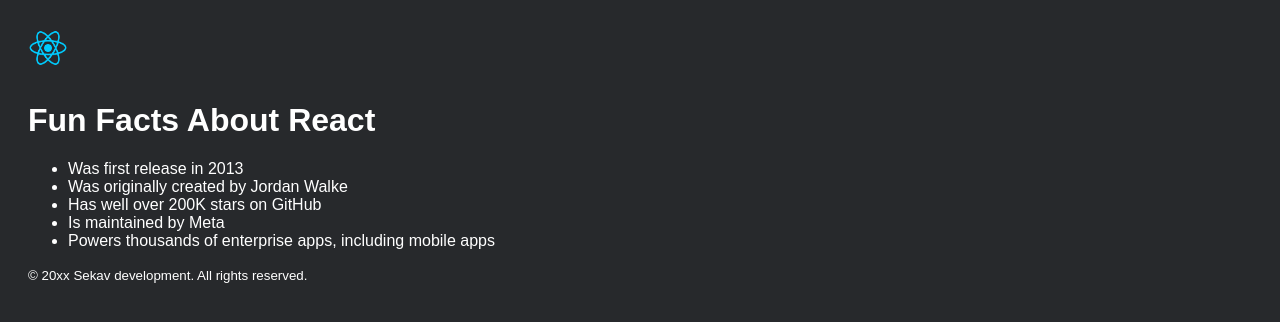
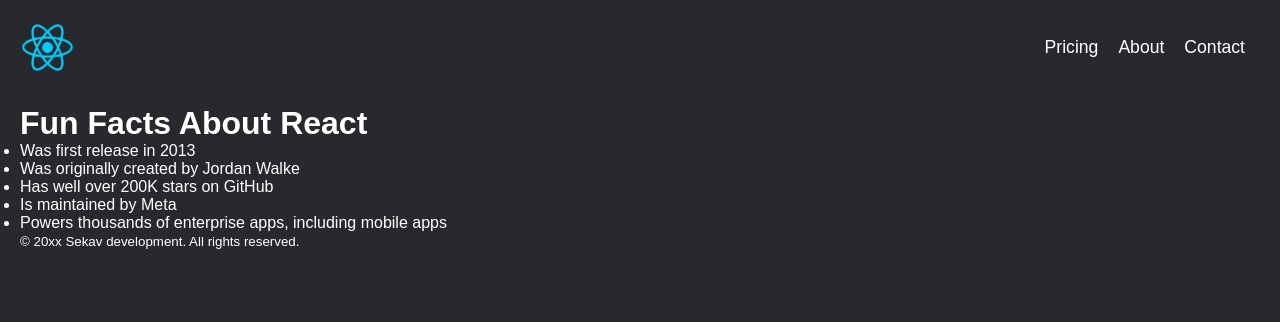
Before and after one commit to SekavArielight/react-facts-scrimba, a React (Vite) app: page / in a window 1280 px wide. Shown: the top 322 px of the page. Built offline with nearby package versions, Linux system fonts and the light colour scheme.

Commit message:
Refactor Header component and update CSS for improved layout and styling

```diff
--- a/src/components/Header.jsx
+++ b/src/components/Header.jsx
@@ -1,16 +1,23 @@
-import React from 'react'
+import React from "react";
 
 const Header = () => {
   return (
     <header>
-        <img
-          src="../public/react-logo.png"
-          alt="React Logo"
-          width={40}
-          height={40}
-        />
-      </header>
-  )
-}
+      <img
+        src="../public/react-logo.png"
+        alt="React Logo"
+        className="logo"
+      />
 
-export default Header
+      <nav>
+        <ul className="nav-list">
+          <li>Pricing</li>
+          <li>About</li>
+          <li>Contact</li>
+        </ul>
+      </nav>
+    </header>
+  );
+};
+
+export default Header;
--- a/src/index.css
+++ b/src/index.css
@@ -1,3 +1,9 @@
+*{
+    margin: 0;
+    padding: 0;
+    box-sizing: border-box;
+}
+
 body {
     padding: 20px;
     font-family: Arial, Helvetica, sans-serif;
@@ -5,6 +11,27 @@
     color: white;
 }
 
+header{
+    display: flex;
+    justify-content: space-between;
+    align-items: center;
+}
+
+.logo{
+    width: 55px;
+}
+
+.nav-list{
+    list-style: none;
+    display: flex;
+    margin: 0 5px;
+}
+
+.nav-list li{
+    margin: 0 10px;
+    font-size: 1.1rem;
+}
+
 h1 {
     margin-top: 30px;
 }
```
